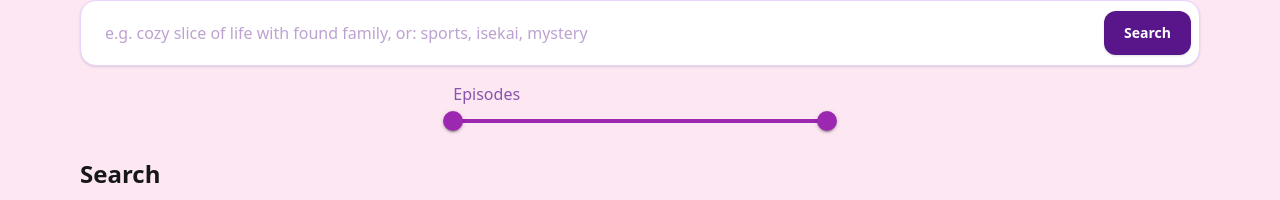
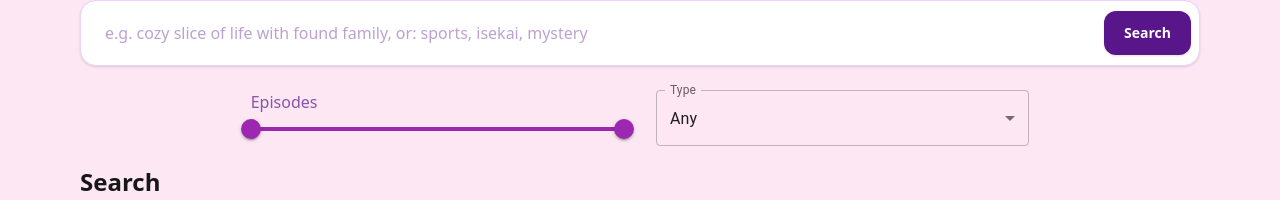
Before and after one commit to JonathanNguyen06/animaid, a Next.js app: page /search in a window 1280 px wide. Shown: the part 153-353 px from the top of the page. Built offline with nearby package versions, Linux system fonts and the light colour scheme; no server answers.

Commit message:
Implemented type filter

```diff
--- a/app/api/jikan/search/route.ts
+++ b/app/api/jikan/search/route.ts
@@ -6,6 +6,7 @@ export async function GET(req: Request) {
     const minEpisodes = Number(searchParams.get("minEpisodes") ?? 1)
     const maxEpisodes = Number(searchParams.get("maxEpisodes") ?? 30)
     const limit = Number(searchParams.get("limit") ?? "12");
+    const type = (searchParams.get("type") ?? "any").toLowerCase();
 
     // Basic validation
     if (!q) {
@@ -36,10 +37,16 @@ export async function GET(req: Request) {
         }
 
         const json = await res.json();
+
         const filtered = (json.data ?? []).filter((anime: any) => {
             const episodes = anime.episodes;
+            const animeType = (anime.type ?? "").toLowerCase();
 
-            if (typeof episodes !== "number") return true;
+            const matchesType = type === "any" || animeType === type;
+
+            if (!matchesType) return false;
+
+            if (typeof episodes !== "number") return false;
 
             if (maxEpisodes === 30) {
                 return episodes >= minEpisodes;
--- /dev/null
+++ b/app/components/GenreDropdown.tsx
@@ -0,0 +1,33 @@
+import {FormControl, InputLabel, MenuItem, Select, SelectChangeEvent} from "@mui/material"
+import React from 'react'
+
+type Props = {
+    value: string,
+    setValue: (value: string) => void
+}
+
+const GenreDropdown = ({ value, setValue}: Props ) => {
+    const handleChange = (event: SelectChangeEvent) => {
+        setValue(event.target.value as string)
+    }
+
+    return (
+        <FormControl className={"w-1/3"}>
+            <InputLabel>Type</InputLabel>
+            <Select
+                label="Type"
+                value={value}
+                onChange={handleChange}
+            >
+                <MenuItem value={"any"}>Any</MenuItem>
+                <MenuItem value={"tv"}>TV</MenuItem>
+                <MenuItem value={"ova"}>OVA</MenuItem>
+                <MenuItem value={"movie"}>Movie</MenuItem>
+                <MenuItem value={"special"}>Special</MenuItem>
+                <MenuItem value={"ona"}>ONA</MenuItem>
+                <MenuItem value={"music"}>Music</MenuItem>
+            </Select>
+        </FormControl>
+    )
+}
+export default GenreDropdown
--- a/app/components/SearchControls.tsx
+++ b/app/components/SearchControls.tsx
@@ -3,12 +3,18 @@
 import React, {useState} from 'react'
 import Searchbar from "@/app/components/Searchbar";
 import EpisodeSlider from "@/app/components/EpisodeSlider";
-import {useRouter} from "next/navigation";
+import {useRouter, useSearchParams} from "next/navigation";
+import GenreDropdown from "@/app/components/GenreDropdown";
 
 const SearchControls = () => {
     const router = useRouter();
-    const [episodeRange, setEpisodeRange] = useState<number[]>([1, 30]);
-    const [query, setQuery] = useState("");
+    const searchParams = useSearchParams();
+    const [episodeRange, setEpisodeRange] = useState<number[]>([
+        Number(searchParams.get("minEpisodes") ?? 1),
+        Number(searchParams.get("maxEpisodes") ?? 30),
+    ]);
+    const [query, setQuery] = useState(searchParams.get("query") ?? "");
+    const [type, setType] = useState(searchParams.get("type") ?? "any");
 
     function onSubmit(e: React.FormEvent) {
         e.preventDefault();
@@ -19,6 +25,7 @@ const SearchControls = () => {
             q,
             minEpisodes: String(min),
             maxEpisodes: String(max),
+            type: type,
         });
 
         router.push(`/search?${params.toString()}`);
@@ -33,10 +40,14 @@ const SearchControls = () => {
                     onSubmit={onSubmit}
                 />
             </div>
-            <div className="mt-4 flex flex-wrap items-center justify-center gap-2">
+            <div className="mt-6 flex items-start justify-center gap-8">
                 <EpisodeSlider
                     value={episodeRange}
                     setValue={setEpisodeRange}
+                />
+                <GenreDropdown
+                    value={type}
+                    setValue={setType}
                 />
             </div>
         </>
--- a/app/search/page.tsx
+++ b/app/search/page.tsx
@@ -20,6 +20,7 @@ export default function SearchPage() {
     const q = (searchParams.get("q") ?? "").trim();
     const minEpisodes = Number(searchParams.get("minEpisodes") ?? 1)
     const maxEpisodes = Number(searchParams.get("maxEpisodes") ?? 30)
+    const type = (searchParams.get("type") ?? "any")
 
     const [results, setResults] = useState<Anime[]>([]);
     const [loading, setLoading] = useState(false);
@@ -44,7 +45,7 @@ export default function SearchPage() {
                 setError(null);
 
                 const res = await fetch(
-                    `/api/jikan/search?q=${encodeURIComponent(q)}&limit=24&minEpisodes=${minEpisodes}&maxEpisodes=${maxEpisodes}`
+                    `/api/jikan/search?q=${encodeURIComponent(q)}&limit=24&minEpisodes=${minEpisodes}&maxEpisodes=${maxEpisodes}&type=${type}`
                 );
                 const json = await res.json();
 
@@ -62,7 +63,7 @@ export default function SearchPage() {
         };
 
         run();
-    }, [q, minEpisodes, maxEpisodes]);
+    }, [q, minEpisodes, maxEpisodes, type]);
 
     return (
         <main className="max-w-6xl mx-auto px-4 py-8">
```
